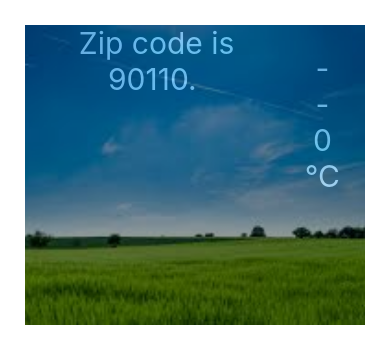
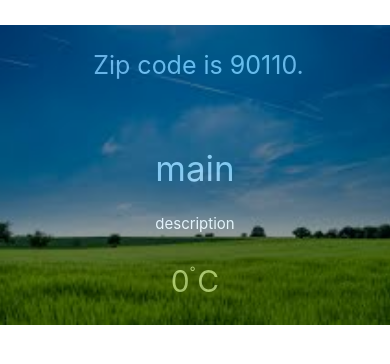
Before and after one commit to ApiwanaSuwannapoom/wt-app, a React Native app: screen / in a window 390 px wide. Shown: the top 364 px of the page. Built offline with nearby package versions, Linux system fonts and the light colour scheme.

Commit message:
Flex Box  CHECK POINT #3

```diff
--- a/components/Forecast.js
+++ b/components/Forecast.js
@@ -1,31 +1,39 @@
 import React from 'react';
-import { StyleSheet, Text, View } from 'react-native';
+import { StyleSheet, Text, View} from 'react-native';
+import { white } from 'ansi-colors';
 
-export default class Forecast extends React.Component{
-    render(){
-        return(
-            <View style={styles.container}>
-            <Text style={styles.red}>{this.props.main}</Text>
-            <Text style={styles.red}>{this.props.description}</Text>
-            <Text style={styles.red}>{this.props.temp}</Text>
-            <Text style={styles.red}>°C</Text>
+export default class Forcast extends React.Component {
 
-              </View>
-        );
-    }
+  render() {
+    return (
+      <View style={styles.container}>
+          <Text style={styles.main}>{this.props.main}</Text>
+          <Text style={styles.des}>{this.props.description}</Text>
+          <Text style={styles.temp}>{this.props.temp} ํC</Text>
+      </View>
+    );
+  }
 }
 const styles = StyleSheet.create({
     container: {
-        paddingTop: 25 ,
-        paddingRight: 25 ,
-        paddingLeft: 25,
-
+      flexDirection: 'column',
+      justifyContent: 'space-between',
+      alignItems: 'center',
     },
-    red : {
-
-        color: 'white',
-        textAlign: 'center',
-        fontSize: 30,
+    main:{
+        fontSize: 35 ,
+        paddingTop: 10,
+        color : 'white',
     },
-    backdrop: {width: '100%', height: '100%'},
-  });
+    des:{
+      fontSize: 15 ,
+      paddingTop: 25,
+      color : 'white',
+    },
+    temp:{
+      fontSize: 30 ,
+      paddingTop: 30,
+      paddingBottom:25,
+      color : 'white',
+    },
+});
--- a/components/Weather.js
+++ b/components/Weather.js
@@ -2,12 +2,13 @@ import React from 'react';
 import { StyleSheet, Text, View } from 'react-native';
 import { ImageBackground } from 'react-native';
 import Forecast from './Forecast';
+
 export default class Weather extends React.Component {
     constructor(props) {
     super(props);
     this.state = {
     forecast: {
-    main: '-', description: '-', temp: 0
+    main: 'main', description: 'description', temp: 0
     }
     }
     }
@@ -35,14 +36,14 @@ export default class Weather extends React.Component {
    const styles = StyleSheet.create({
     container: {
         paddingTop: 25,
-        paddingRight: 25,
-        paddingLeft: 25,
+
 
 
      },
      layout: {
 
-        flexDirection:'row',
+        flexDirection:'column',
+        alignItems: 'center',
 
         justifyContent:'space-between',
         height: 300,  opacity: 0.4,
@@ -52,10 +53,10 @@ export default class Weather extends React.Component {
      },
     red : {
 
-
+        paddingTop: 25,
         color: 'white',
         textAlign: 'center',
-        fontSize: 30,
+        fontSize: 25,
 
     },
     backdrop: { width: '100%',
```
